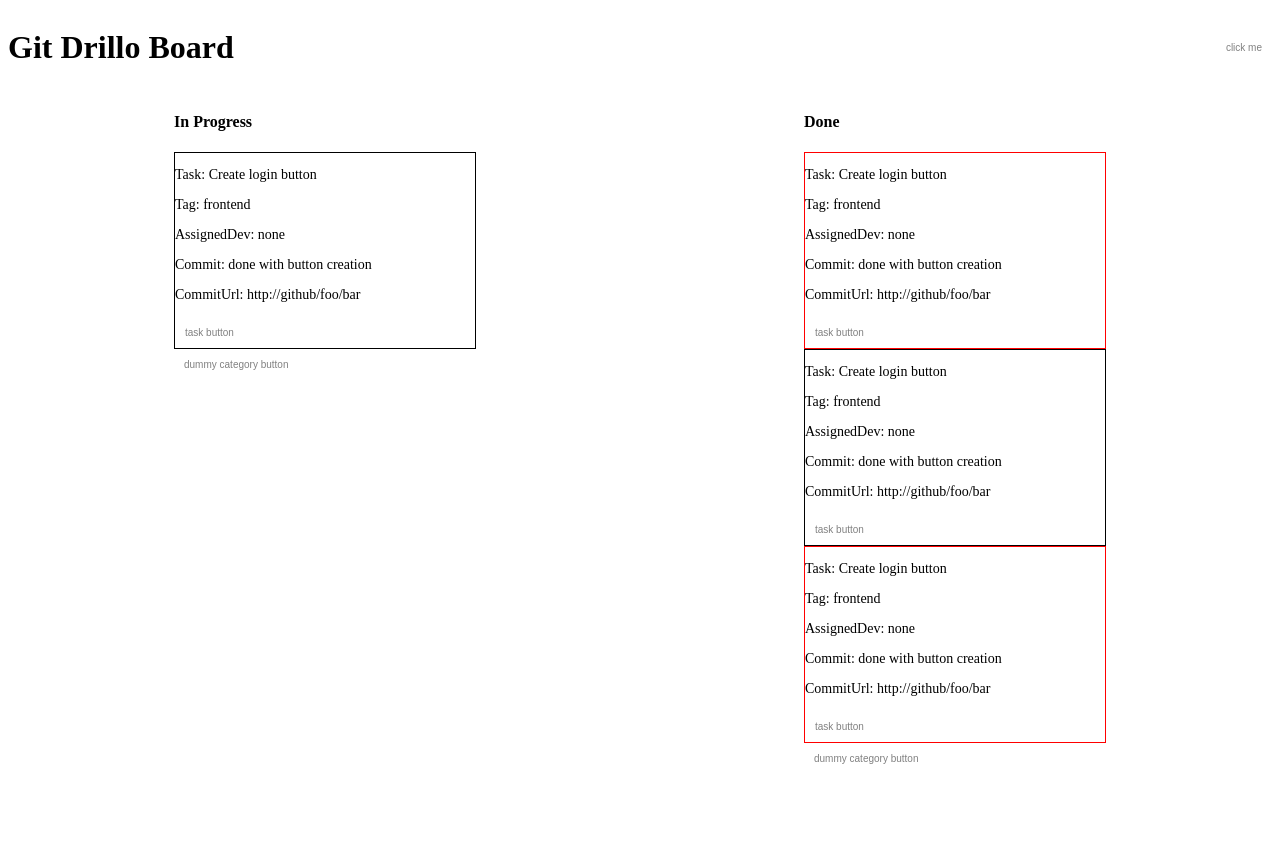
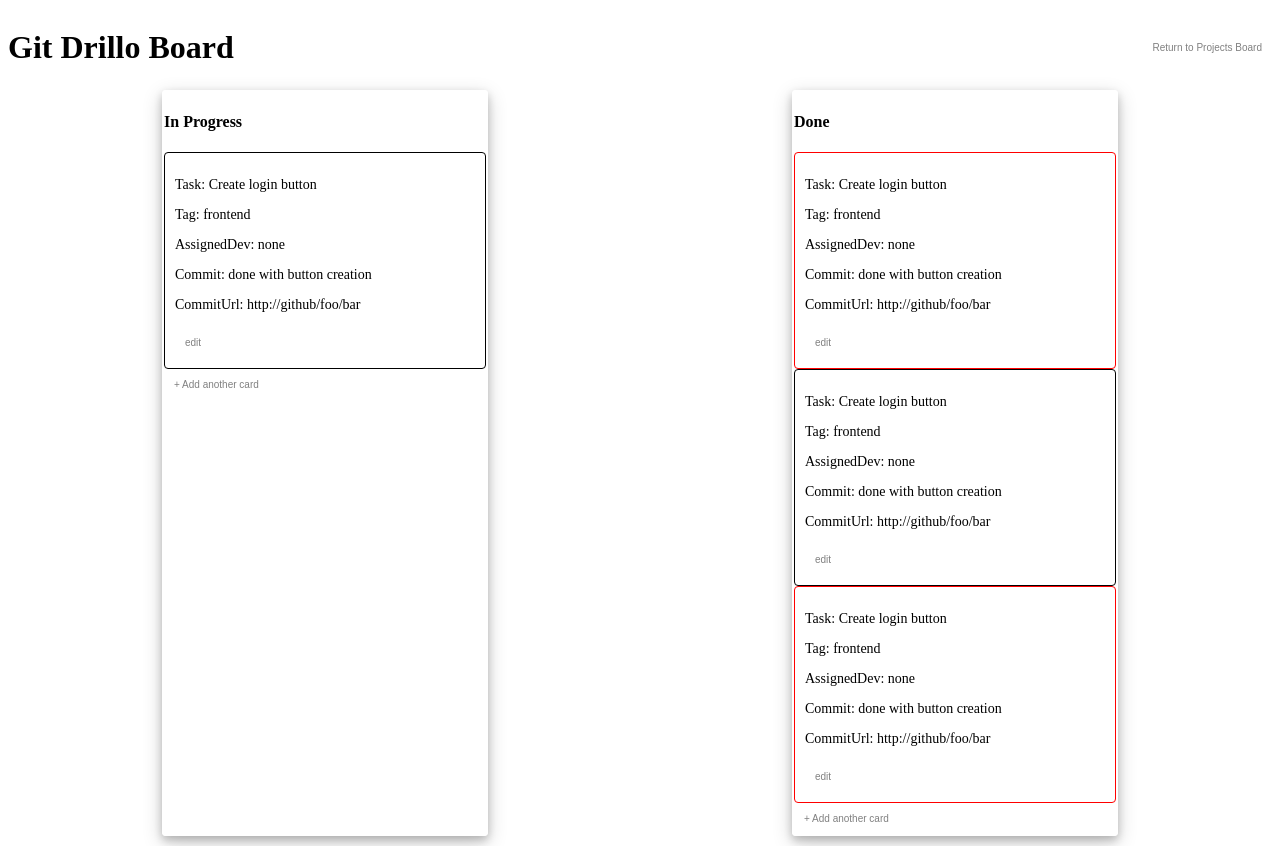
Before and after one commit to git-drillo/git-drillo-board, a React app: page /projectBoard in a window 1280 px wide. Before the commit the page ends 800 px from the top, so only its background shows below. Built offline with nearby package versions, Linux system fonts and the light colour scheme.

Commit message:
extra functionality prop drilling w/ light css

```diff
--- a/client/components/Category.jsx
+++ b/client/components/Category.jsx
@@ -18,7 +18,7 @@ function Category(props) {
     <div className="categories">
       <h4>{props.categoryName}</h4>
       {renderedTasksArray}
-      <button onClick={props.createNewTask}> dummy category button </button>
+      <button onClick={props.createNewTask}> + Add another card </button>
     </div>
   );
 }
--- a/client/components/Header.jsx
+++ b/client/components/Header.jsx
@@ -10,7 +10,7 @@ import React from 'react';
 const Header = props => (
   <div className="Header">
     <h1> {props.header.title} </h1>
-    <button onClick={props.createNewTask}> click me </button>
+    <button onClick={props.returnToProjectsBoard}> Return to Projects Board </button>
   </div>
 );
 
--- a/client/components/Task.jsx
+++ b/client/components/Task.jsx
@@ -13,7 +13,6 @@ import React from 'react';
 
 function Task (props) {
   let taskStyling = {};
-  console.log(props.taskInformation.pending)
   if (props.taskInformation.pending) {
     taskStyling = { border: 'thin solid red' }
   } else {
@@ -27,7 +26,7 @@ function Task (props) {
       <p> AssignedDev: {props.taskInformation.assignedDev} </p>
       <p> Commit: {props.taskInformation.commitMessage} </p>
       <p> CommitUrl: {props.taskInformation.commitUrl} </p>
-      <button onClick={props.taskButtonEdit}> task button </button>
+      <button onClick={props.taskButtonEdit}> edit </button>
     </div>
   );
 }
--- a/client/containers/ProjectPageContainer.jsx
+++ b/client/containers/ProjectPageContainer.jsx
@@ -35,17 +35,21 @@ class BoardPageContainer extends Component {
   }
 
   createNewTask = () => {
-    console.log('new task created');
+    console.log('new task created functionality has been invoked');
   };
 
   taskButtonEdit = () => {
-    console.log('edit task button created')
+    console.log('edit task button functionality has been invoked')
+  }
+
+  returnToProjectsBoard = () => {
+    console.log('return to Projects Page functionality has been invoked')
   }
 
   render() {
     return (
       <div>
-        <Header header={this.state.header} createNewTask={this.createNewTask} />
+        <Header header={this.state.header} returnToProjectsBoard={this.returnToProjectsBoard} />
         <div className="BoardPageContainer">
           <Category categoryName="In Progress" createNewTask={this.createNewTask} taskButtonEdit={this.taskButtonEdit} array={this.state.inProgress} />
           <Category categoryName="Done" createNewTask={this.createNewTask} taskButtonEdit={this.taskButtonEdit} array={this.state.done} />
--- a/client/git-drillo.css
+++ b/client/git-drillo.css
@@ -15,23 +15,27 @@ button:hover {
   color: white;
 }
 
+.Header {
+  display: flex;
+  justify-content: space-between;
+}
+
 .BoardPageContainer {
   border: 2px solid white;
   display: flex;
   justify-content: space-around;
+  border-radius: 4px;
+}
+.categories {
+  border: 2px solid white;
+  border-radius: 4px;
+  box-shadow: 0 4px 8px 0 rgba(0, 0, 0, 0.2), 0 6px 20px 0 rgba(0, 0, 0, 0.19);
 }
 
 .individualTask {
   border: 2px solid white;
   font-size: 14px;
   width: 300px;
+  border-radius: 4px;
+  padding: 10px;
 }
-
-.Header {
-  display: flex;
-  justify-content: space-between;
-}
-
-.categories {
-  border: 2px solid white;
-}
```
